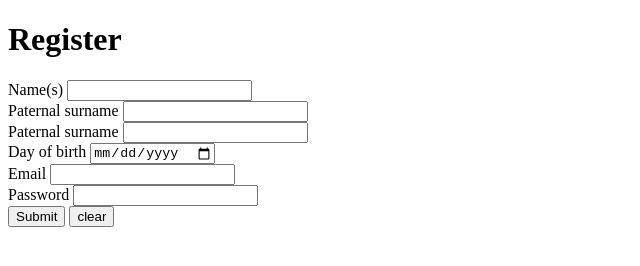
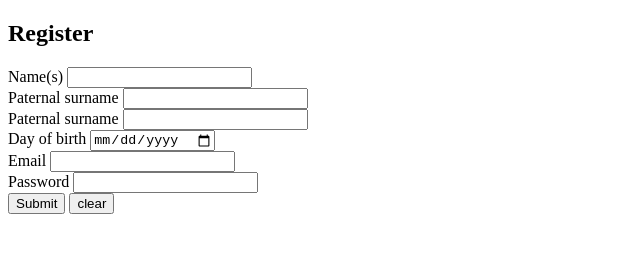
Before and after one commit to abelgmz/practice_1_web, a plain HTML site: page register.html in a window 1280 px wide. Shown: the whole page, without its empty margins (0-640 px from the left). Drawn offline with Linux system fonts and the light colour scheme.

Commit message:
add register css file

```diff
--- /dev/null
+++ b/css/register.scss
@@ -0,0 +1 @@
+@import "_generic-styles";
--- a/register.html
+++ b/register.html
@@ -8,6 +8,7 @@
 		<link rel="stylesheet" href="css/register.css" />
 	</head>
 	<body>
+		<section>
 			<header>
 				<h1>Register</h1>
 			</header>
@@ -19,7 +20,9 @@
 							<input type="text" name="name" id="name" />
 						</div>
 						<div>
-						<label for="paternal-surname">Paternal surname</label>
+							<label for="paternal-surname"
+								>Paternal surname</label
+							>
 							<input
 								type="text"
 								name="paternal-surname"
@@ -27,7 +30,9 @@
 							/>
 						</div>
 						<div>
-						<label for="maternal-surname">Paternal surname</label>
+							<label for="maternal-surname"
+								>Paternal surname</label
+							>
 							<input
 								type="text"
 								name="maternal-surname"
@@ -48,7 +53,11 @@
 						</div>
 						<div>
 							<label for="password">Password</label>
-						<input type="password" name="password" id="password" />
+							<input
+								type="password"
+								name="password"
+								id="password"
+							/>
 						</div>
 						<div>
 							<input type="submit" value="Submit" />
@@ -57,5 +66,6 @@
 					</form>
 				</section>
 			</main>
+		</section>
 	</body>
 </html>
```
Also changed, not shown: css/register.css, 1 other file. Lines whose indentation alone changed are shown as unchanged.
